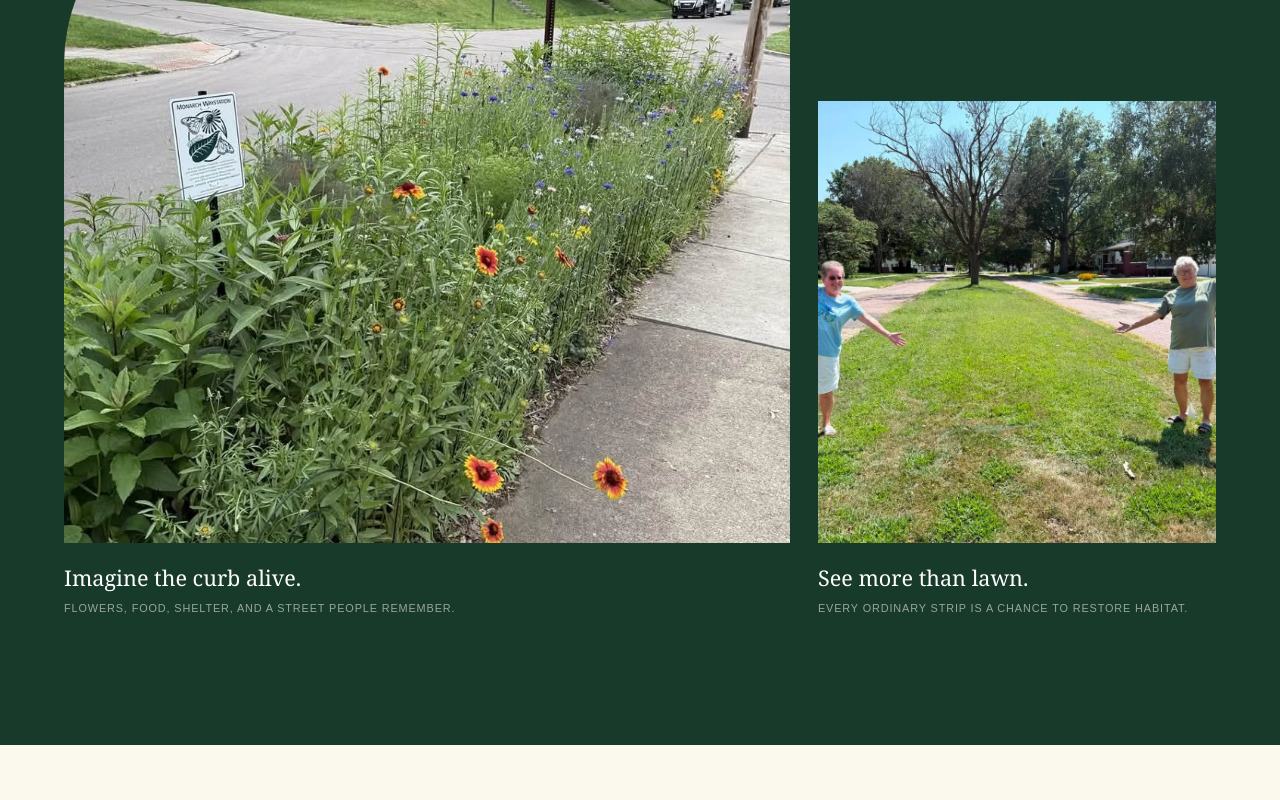
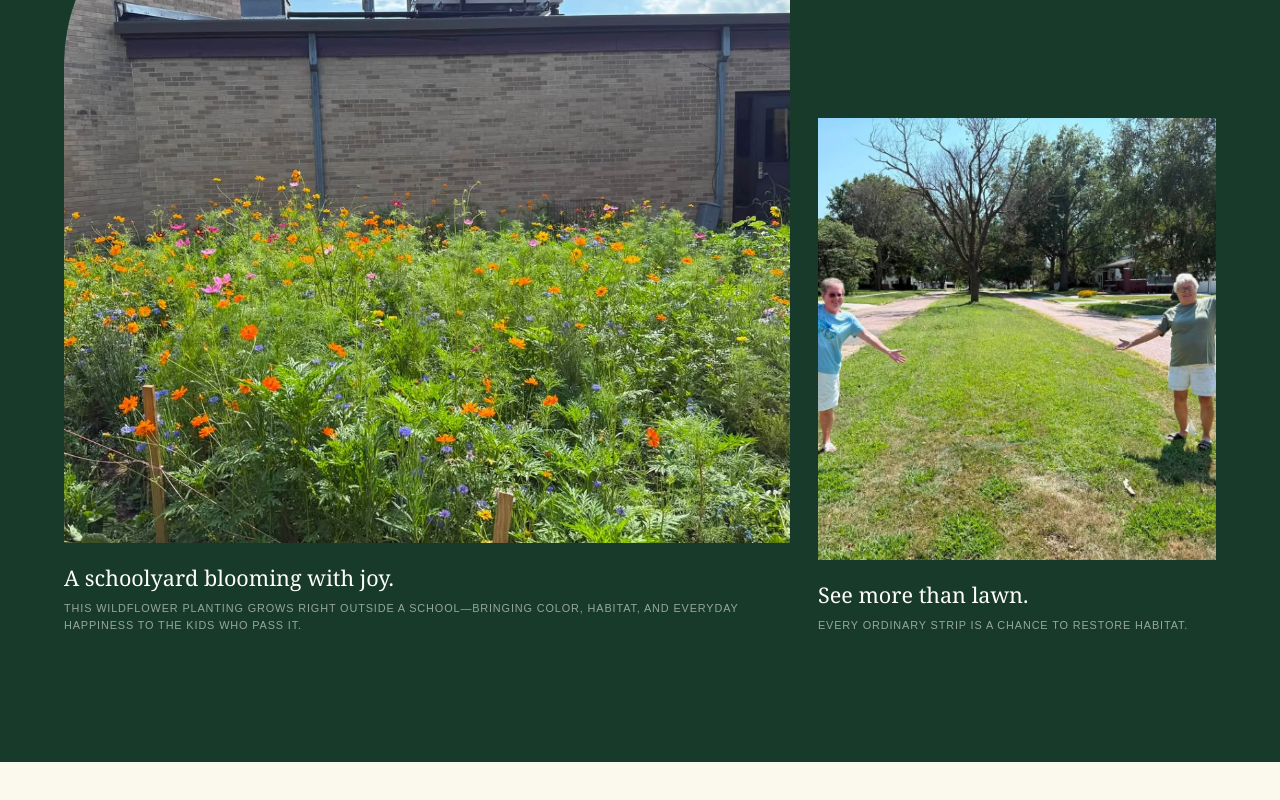
Before and after one commit to steinjager/perfectprairie, a Next.js app: page / in a window 1280 px wide. Shown: the part 3594-4394 px from the top of the page. Built offline with nearby package versions, Linux system fonts and the light colour scheme.

Commit message:
feat: feature school wildflower garden

```diff
--- a/app/page.tsx
+++ b/app/page.tsx
@@ -159,9 +159,9 @@ export default function Home() {
         <div className="rewild-gallery">
           <figure className="rewild-gallery-main">
             <div className="rewild-image">
-              <Image src="/images/work/curbside-monarch-waystation.jpg" alt="A curbside monarch waystation filled with native flowers beside a city sidewalk" fill sizes="(max-width: 900px) 100vw, 60vw" unoptimized />
+              <Image src="/images/work/school-wildflower-garden.jpg" alt="A bright wildflower garden growing immediately outside a school building" fill sizes="(max-width: 900px) 100vw, 60vw" unoptimized />
             </div>
-            <figcaption><strong>Imagine the curb alive.</strong><span>Flowers, food, shelter, and a street people remember.</span></figcaption>
+            <figcaption><strong>A schoolyard blooming with joy.</strong><span>This wildflower planting grows right outside a school—bringing color, habitat, and everyday happiness to the kids who pass it.</span></figcaption>
           </figure>
           <figure className="rewild-gallery-side">
             <div className="rewild-image">
```
Also changed, not shown: public/images/work/school-wildflower-garden.jpg (added), 1 other file (tests, documents, lock files or other folders).
